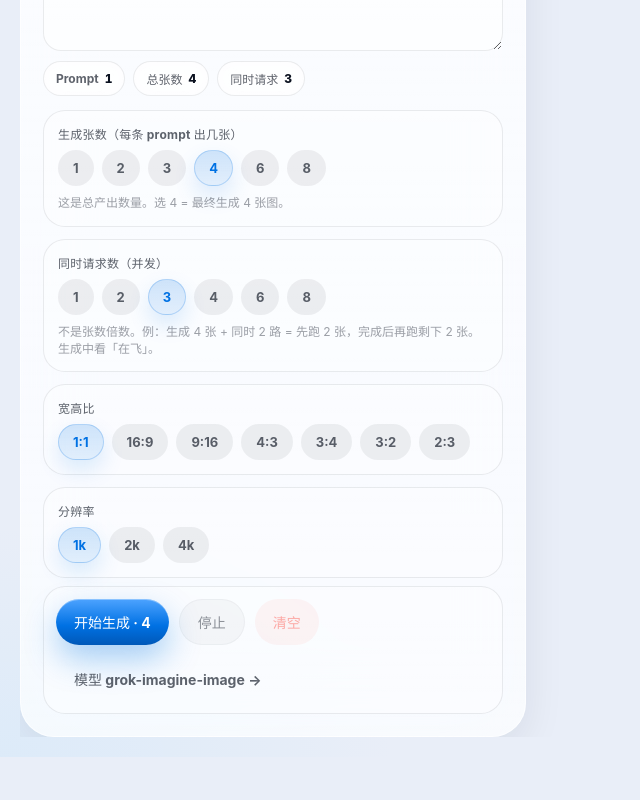
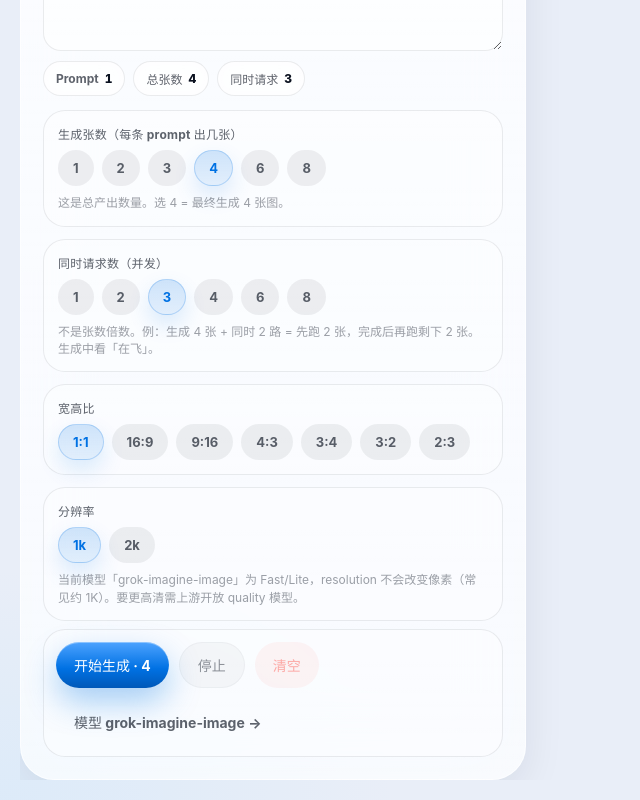
Before and after one commit to MurasameCyan/CialloStudio, a React (Vite) app: page / in a window 1280 px wide. Shown: the part 477-1277 px from the top of the page, without its empty margins (0-640 px from the left). Before the commit the page ends 1234 px from the top, so only its background shows below. Built offline with nearby package versions, Linux system fonts and the light colour scheme.

Commit message:
fix: align resolution UI with grok2api model capabilities
grok-imagine-image is lite and ignores resolution; only quality models honor 1k/2k.
Drop fake 4k option, disable unsupported chips, and surface capability notes.

```diff
--- a/src/components/SettingsPage.tsx
+++ b/src/components/SettingsPage.tsx
@@ -1,6 +1,7 @@
 import { useMemo, useState } from "react";
 import { LogPanel } from "@/components/LogPanel";
 import { ApiError, listModels, resolveBrowserApiBase, type OpenAIModel } from "@/lib/api";
+import { getImageModelCapability } from "@/lib/imageModels";
 import { log } from "@/lib/logger";
 import {
   ASPECT_RATIOS,
@@ -35,6 +36,7 @@ export function SettingsPage({ settings, onChange }: Props) {
 
   const hasKey = Boolean(draft.apiKey.trim());
   const requestBase = resolveBrowserApiBase(draft.baseUrl);
+  const modelCap = useMemo(() => getImageModelCapability(draft.model), [draft.model]);
 
   function update<K extends keyof StudioSettings>(key: K, value: StudioSettings[K]) {
     setDraft((prev) => ({ ...prev, [key]: value }));
@@ -260,17 +262,24 @@ export function SettingsPage({ settings, onChange }: Props) {
             <div className="field">
               <label>默认分辨率</label>
               <div className="segmented">
-                {RESOLUTIONS.map((item) => (
+                {RESOLUTIONS.map((item) => {
+                  const allowed = modelCap.allowedResolutions.includes(item);
+                  return (
                     <button
                       key={item}
                       type="button"
                       className={`chip ${draft.resolution === item ? "active" : ""}`}
-                    onClick={() => update("resolution", item)}
+                      disabled={!allowed}
+                      onClick={() => {
+                        if (allowed) update("resolution", item);
+                      }}
                     >
                       {item}
                     </button>
-                ))}
+                  );
+                })}
               </div>
+              <div className="field-hint">{modelCap.note}</div>
             </div>
           </div>
         </div>
--- a/src/components/StudioPage.tsx
+++ b/src/components/StudioPage.tsx
@@ -1,6 +1,7 @@
 import { useEffect, useMemo, useState } from "react";
 import { ApiError } from "@/lib/api";
 import { downloadJobs } from "@/lib/download";
+import { getImageModelCapability } from "@/lib/imageModels";
 import { log } from "@/lib/logger";
 import { ASPECT_RATIOS, RESOLUTIONS, type StudioSettings } from "@/lib/settings";
 import {
@@ -47,6 +48,7 @@ export function StudioPage({
   onClear,
 }: Props) {
   const configured = Boolean(settings.apiKey.trim());
+  const modelCap = useMemo(() => getImageModelCapability(settings.model), [settings.model]);
   const [selected, setSelected] = useState<Set<string>>(() => new Set());
   const [downloading, setDownloading] = useState(false);
 
@@ -235,16 +237,28 @@ export function StudioPage({
             <div className="field">
               <label>分辨率</label>
               <div className="segmented">
-                {RESOLUTIONS.map((item) => (
+                {RESOLUTIONS.map((item) => {
+                  const allowed = modelCap.allowedResolutions.includes(item);
+                  return (
                     <button
                       key={item}
                       type="button"
                       className={`chip ${draft.resolution === item ? "active" : ""}`}
-                    onClick={() => setDraft({ resolution: item })}
+                      disabled={!allowed}
+                      title={allowed ? item : `${settings.model} 不支持 ${item}`}
+                      onClick={() => {
+                        if (allowed) setDraft({ resolution: item });
+                      }}
                     >
                       {item}
                     </button>
-                ))}
+                  );
+                })}
+              </div>
+              <div className="field-hint">
+                {modelCap.supportsResolution
+                  ? `当前模型支持 ${modelCap.allowedResolutions.join(" / ")}。${modelCap.note}`
+                  : `当前模型「${settings.model}」为 Fast/Lite，resolution 不会改变像素（常见约 1K）。要更高清需上游开放 quality 模型。`}
               </div>
             </div>
           </div>
--- a/src/hooks/useStudioQueue.ts
+++ b/src/hooks/useStudioQueue.ts
@@ -1,6 +1,7 @@
 import { useCallback, useEffect, useMemo, useRef, useState } from "react";
 import { ApiError, generateImage, rewriteMediaUrl, runPool } from "@/lib/api";
 import { log } from "@/lib/logger";
+import { normalizeResolutionForModel } from "@/lib/imageModels";
 import { clampConcurrency, type StudioSettings } from "@/lib/settings";
 import {
   clampVariants,
@@ -100,6 +101,13 @@ export function useStudioQueue(settings: StudioSettings): QueueApi {
 
     const concurrency = clampConcurrency(draft.concurrency);
     const variants = clampVariants(draft.variants);
+    const resolution = normalizeResolutionForModel(settings.model, draft.resolution);
+    if (resolution !== draft.resolution) {
+      log("warn", `分辨率已按模型能力纠正：${draft.resolution} → ${resolution}`, {
+        model: settings.model,
+      });
+      setDraftState((prev) => ({ ...prev, resolution }));
+    }
     const controller = new AbortController();
     abortRef.current = controller;
     runningRef.current = true;
@@ -107,7 +115,7 @@ export function useStudioQueue(settings: StudioSettings): QueueApi {
     setInFlight(0);
 
     const batch = expandJobs(prompts, variants, {
-      resolution: draft.resolution,
+      resolution,
       aspectRatio: draft.aspectRatio,
     });
     setJobs((prev) => [...batch, ...prev]);
@@ -120,8 +128,8 @@ export function useStudioQueue(settings: StudioSettings): QueueApi {
         concurrency,
         variants,
         aspectRatio: draft.aspectRatio,
-        resolution: draft.resolution,
-        note: "并发=同时请求数，不是总张数倍数",
+        resolution,
+        note: "并发=同时请求数；lite 模型可能忽略 resolution",
       },
     );
 
@@ -135,6 +143,8 @@ export function useStudioQueue(settings: StudioSettings): QueueApi {
             batchId: job.batchId,
             prompt: job.prompt,
             concurrency,
+            resolution,
+            model: settings.model,
           });
 
           const images = await generateImage({
@@ -144,7 +154,7 @@ export function useStudioQueue(settings: StudioSettings): QueueApi {
             prompt: job.prompt,
             n: 1,
             aspectRatio: draft.aspectRatio,
-            resolution: draft.resolution,
+            resolution,
             signal: controller.signal,
           });
 
--- /dev/null
+++ b/src/lib/imageModels.ts
@@ -0,0 +1,70 @@
+/** 与 grok2api web catalog 对齐的图片模型能力说明 */
+
+export type ResolutionOption = "1k" | "2k";
+
+export type ImageModelCapability = {
+  id: string;
+  label: string;
+  /** 是否会真正把 resolution 传给上游并生效 */
+  supportsResolution: boolean;
+  allowedResolutions: ResolutionOption[];
+  note: string;
+};
+
+const CAPABILITIES: Record<string, ImageModelCapability> = {
+  "grok-imagine-image": {
+    id: "grok-imagine-image",
+    label: "Fast（Lite）",
+    supportsResolution: false,
+    allowedResolutions: ["1k"],
+    note: "快速模型（imagine-lite）会忽略 resolution，出图像素由上游固定，常见约 1K 级。",
+  },
+  "grok-imagine-image-quality": {
+    id: "grok-imagine-image-quality",
+    label: "Quality",
+    supportsResolution: true,
+    allowedResolutions: ["1k", "2k"],
+    note: "高质量模型支持 1k / 2k。当前 grok2api 不支持 4k。",
+  },
+};
+
+export function getImageModelCapability(model: string): ImageModelCapability {
+  const id = model.trim();
+  if (CAPABILITIES[id]) return CAPABILITIES[id];
+
+  // 名称里带 quality / 非 lite 的 imagine 模型，按可调分辨率处理
+  if (/imagine.*quality|quality.*imagine/i.test(id)) {
+    return {
+      id,
+      label: "Quality-like",
+      supportsResolution: true,
+      allowedResolutions: ["1k", "2k"],
+      note: "按高质量图片模型处理，支持 1k / 2k。",
+    };
+  }
+
+  if (/imagine|image/i.test(id)) {
+    return {
+      id,
+      label: "Image",
+      supportsResolution: false,
+      allowedResolutions: ["1k"],
+      note: "未知图片模型：可能不支持 resolution。若尺寸不变，请换 quality 模型。",
+    };
+  }
+
+  return {
+    id,
+    label: model || "未知",
+    supportsResolution: false,
+    allowedResolutions: ["1k"],
+    note: "当前模型可能不是图片模型，或不支持分辨率参数。",
+  };
+}
+
+export function normalizeResolutionForModel(model: string, resolution: string): ResolutionOption {
+  const cap = getImageModelCapability(model);
+  const value = resolution.trim().toLowerCase() as ResolutionOption;
+  if (cap.allowedResolutions.includes(value)) return value;
+  return cap.allowedResolutions[0] ?? "1k";
+}
--- a/src/lib/settings.ts
+++ b/src/lib/settings.ts
@@ -24,11 +24,14 @@ export function loadSettings(): StudioSettings {
     const raw = localStorage.getItem(STORAGE_KEY);
     if (!raw) return { ...DEFAULT_SETTINGS };
     const parsed = JSON.parse(raw) as Partial<StudioSettings>;
+    const resolutionRaw = (parsed.resolution ?? DEFAULT_SETTINGS.resolution).toLowerCase();
+    const resolution = resolutionRaw === "2k" ? "2k" : "1k";
     return {
       ...DEFAULT_SETTINGS,
       ...parsed,
       baseUrl: normalizeBaseUrl(parsed.baseUrl ?? DEFAULT_SETTINGS.baseUrl),
       concurrency: clampConcurrency(parsed.concurrency ?? DEFAULT_SETTINGS.concurrency),
+      resolution,
     };
   } catch {
     return { ...DEFAULT_SETTINGS };
@@ -71,4 +74,5 @@ export function clampConcurrency(value: number): number {
 }
 
 export const ASPECT_RATIOS = ["1:1", "16:9", "9:16", "4:3", "3:4", "3:2", "2:3"] as const;
-export const RESOLUTIONS = ["1k", "2k", "4k"] as const;
+/** grok2api 图片接口实际只认 1k / 2k；4k 会被拒绝或被 lite 模型忽略 */
+export const RESOLUTIONS = ["1k", "2k"] as const;
```
Lines whose indentation alone changed are shown as unchanged.
